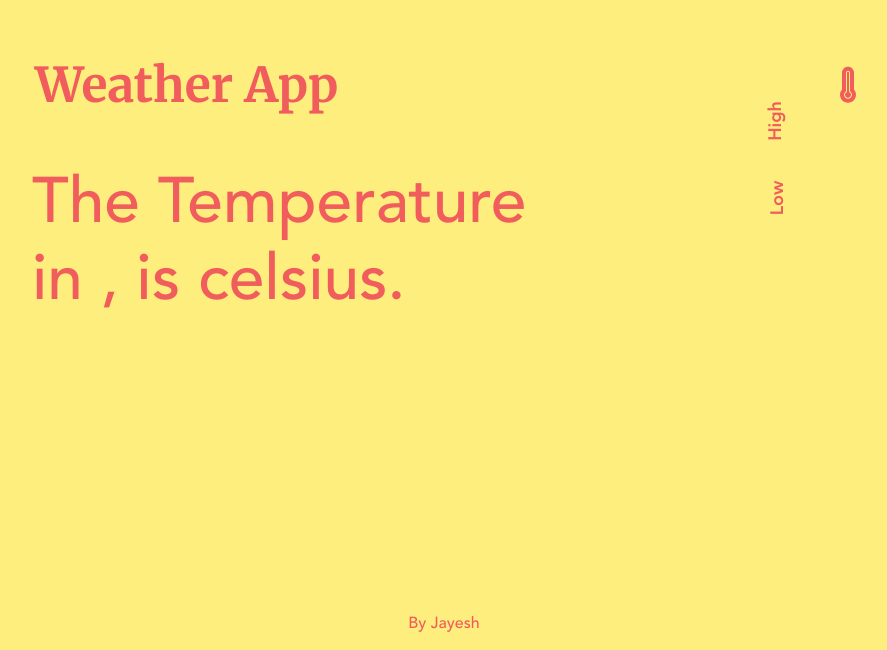
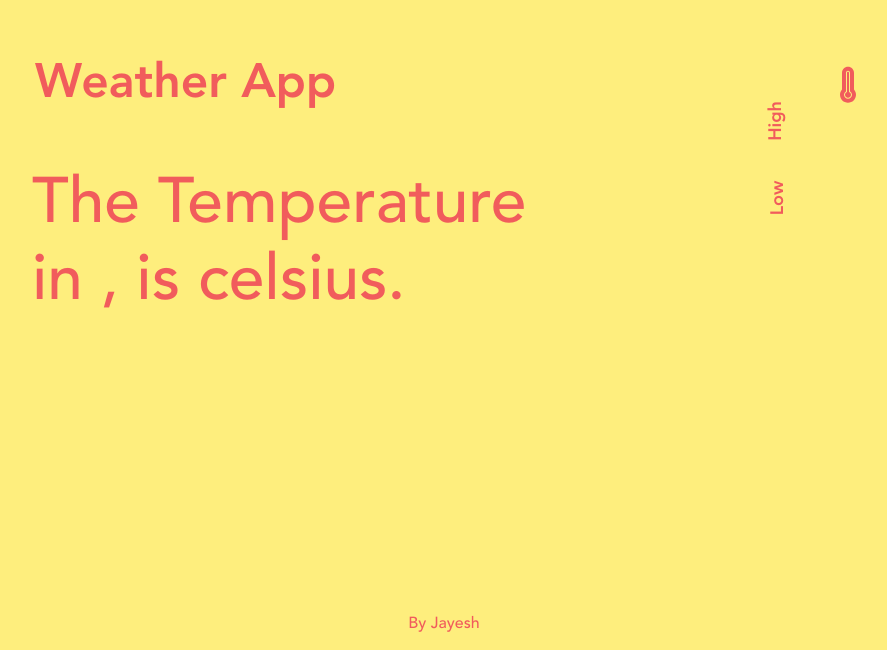
Before and after one commit to vaghelaj/Weather, a plain HTML site: page index.html in a window 1280 px wide. Shown: the part 150-800 px from the top of the page, without its empty margins (196-1083 px from the left). Drawn offline with Linux system fonts and the light colour scheme; no server answers.

Commit message:
Change font
Changed the font family of the heading

```diff
--- a/main.css
+++ b/main.css
@@ -1,5 +1,3 @@
-@import url('https://fonts.googleapis.com/css?family=Merriweather:400,700');
-
 @font-face {
   font-family: "Avenir-Medium";
   src: url('AvenirLTStd-Medium.otf');
@@ -41,7 +39,7 @@ body, html {
 }
 
 #Header h1 {
-  font-family: 'Merriweather', serif;
+  font-family: "Avenir-Heavy";
   font-size: 48px;
   color: #F15C5C;
   margin: 0 0 0 3px;
```
